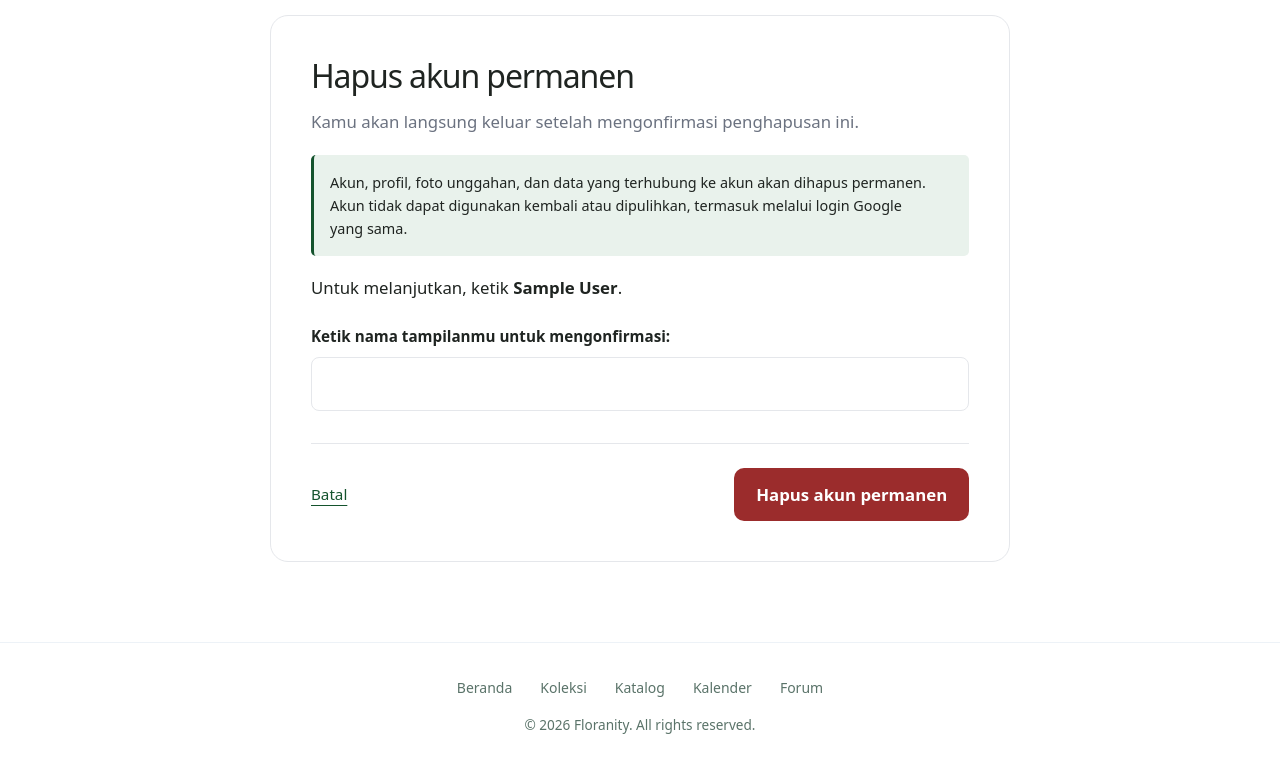
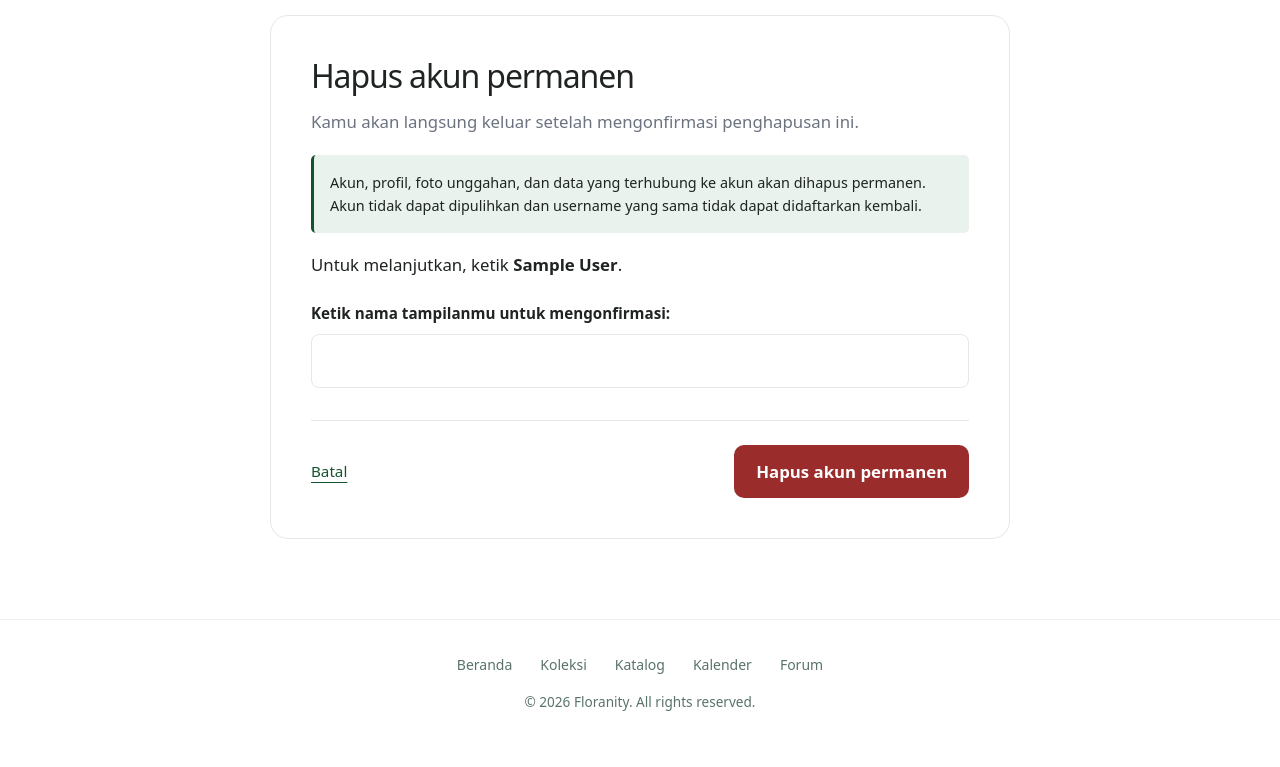
Before and after one commit to pbp-kelompok-b3/Floranity, a Django app: page /pengaturan/hapus/ in a window 1280 px wide. Shown: the part 218-985 px from the top of the page. After the commit the page ends 929 px from the top, so only its background shows below. Run offline with Django 5.2, Linux system fonts and the light colour scheme; the visitor is signed in with stand-in values (Sample User, id 1); some web fonts are replaced.

Commit message:
Sesuaikan penjelasan penghapusan akun permanen

```diff
--- a/akun/templates/akun/remove_account.html
+++ b/akun/templates/akun/remove_account.html
@@ -5,7 +5,7 @@
 <link rel="preconnect" href="https://fonts.googleapis.com">
 <link rel="preconnect" href="https://fonts.gstatic.com" crossorigin>
 <link href="https://fonts.googleapis.com/css2?family=Doppio+One&family=Gidole&display=swap" rel="stylesheet">
-<link rel="stylesheet" href="{% static 'akun/css/profile.css' %}?v=4">
+<link rel="stylesheet" href="{% static 'akun/css/profile.css' %}?v=5">
 {% endblock %}
 {% block content %}
 <div class="account-page">
@@ -22,7 +22,7 @@
     <h2>Hapus akun permanen</h2>
     <p class="account-muted">Kamu akan langsung keluar setelah mengonfirmasi penghapusan ini.</p>
     <div class="account-notice">
-        <p>Akun, profil, foto unggahan, dan data yang terhubung ke akun akan dihapus permanen. Akun tidak dapat digunakan kembali atau dipulihkan, termasuk melalui login Google yang sama.</p>
+        <p>Akun, profil, foto unggahan, dan data yang terhubung ke akun akan dihapus permanen. Akun tidak dapat dipulihkan dan username yang sama tidak dapat didaftarkan kembali.</p>
     </div>
     <p>Untuk melanjutkan, ketik <strong>{{ profile.display_name }}</strong>.</p>
     <form method="post">
```
